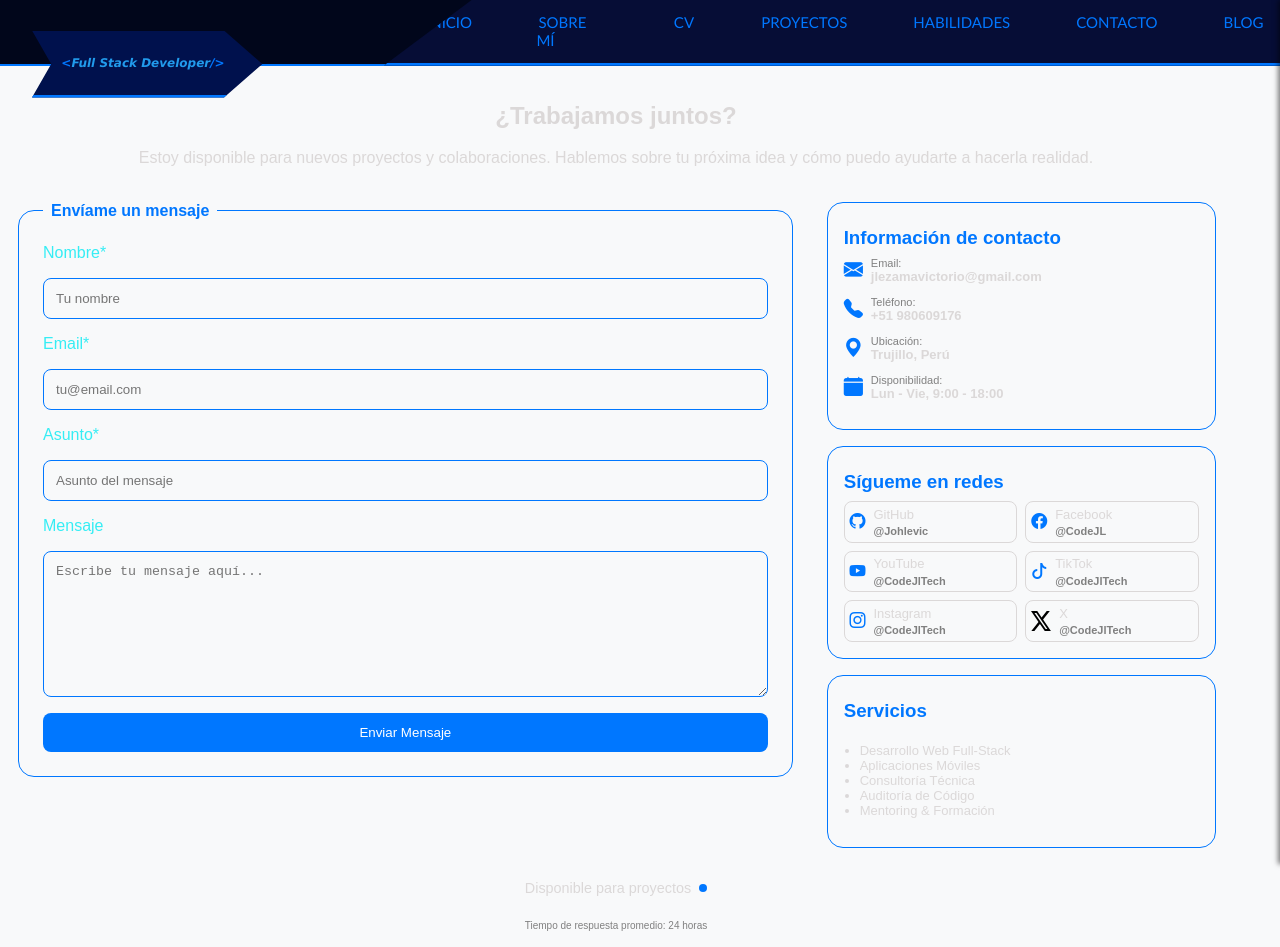
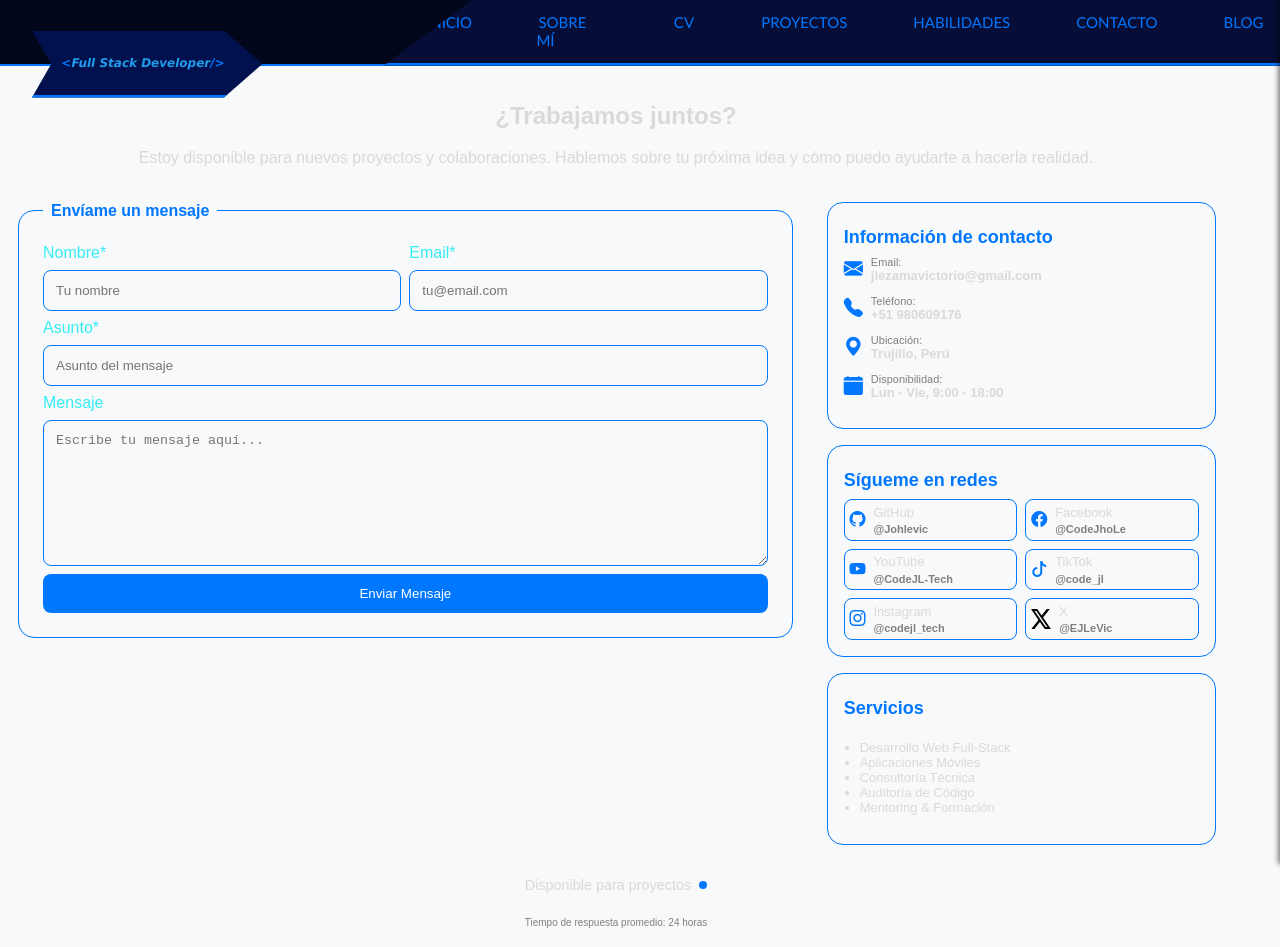
Before and after one commit to Johlevic/portafolio-profesional, an Angular app: page /contact in a window 1280 px wide. Built offline with nearby package versions, Linux system fonts and the light colour scheme; a web font is replaced by a local one.

Commit message:
Seccion footer

```diff
--- a/src/app/components/contact/contact.component.html
+++ b/src/app/components/contact/contact.component.html
@@ -1,9 +1,21 @@
 <section class="contact-section">
+
+
+
   <header class="contact-header">
     <h2>¿Trabajamos juntos?</h2>
     <p>Estoy disponible para nuevos proyectos y colaboraciones. Hablemos sobre tu próxima idea y cómo puedo ayudarte a
       hacerla realidad.</p>
   </header>
+
+   <!-- ALERTA -->
+   <app-alert
+   *ngIf="alert"
+    [type]="alert.type"
+    [title]="alert.title"
+    [message]="alert.message"
+    (closed)="cerrarAlerta()"
+  ></app-alert>
 
   <div class="contact-grid">
     <!-- Card Formulario -->
@@ -11,22 +23,74 @@
       <form #formRef="ngForm" id="contactForm" (ngSubmit)="enviarMensaje()">
         <fieldset>
           <legend>Envíame un mensaje</legend>
+          <input type="hidden" name="time">
 
-          <label for="nombre">Nombre*</label>
-          <input type="text" id="nombre" name="nombre" ngModel required placeholder="Tu nombre">
+          <div class="row">
+            <div class="row-item">
+              <label for="nombre">Nombre*</label>
+              <input
+                type="text"
+                id="nombre"
+                name="nombre"
+                ngModel
+                required
+                placeholder="Tu nombre"
+                #nombre="ngModel"
+              >
+              @if (nombre.invalid && (nombre.touched || formRef.submitted)) {
+                <div class="error">El nombre es obligatorio</div>
+              }
+            </div>
 
-          <label for="email">Email*</label>
-          <input type="email" id="email" name="email" ngModel required placeholder="tu@email.com">
+            <div class="row-item">
+              <label for="email">Email*</label>
+              <input
+                type="email"
+                id="email"
+                name="email"
+                ngModel
+                required
+                placeholder="tu@email.com"
+                #email="ngModel"
+              >
+              @if (email.invalid && (email.touched || formRef.submitted)) {
+                <div class="error">El email es obligatorio</div>
+              }
+            </div>
+          </div>
 
-          <label for="asunto">Asunto*</label>
-          <input type="text" id="asunto" name="asunto" ngModel required placeholder="Asunto del mensaje">
+          <div class="col">
+            <label for="asunto">Asunto*</label>
+            <input
+              type="text"
+              id="asunto"
+              name="asunto"
+              ngModel
+              required
+              placeholder="Asunto del mensaje"
+              #asunto="ngModel"
+            >
+            @if (asunto.invalid && (asunto.touched || formRef.submitted)) {
+              <div class="error">El asunto es obligatorio</div>
+            }
+          </div>
 
-          <label for="mensaje">Mensaje</label>
-          <textarea id="mensaje" name="mensaje" ngModel placeholder="Escribe tu mensaje aquí..."></textarea>
+          <div class="col">
+            <label for="mensaje">Mensaje</label>
+            <textarea
+              id="mensaje"
+              name="mensaje"
+              ngModel
+              placeholder="Escribe tu mensaje aquí..."
+              #mensaje="ngModel"
+            ></textarea>
+          </div>
 
           <button type="submit">Enviar Mensaje</button>
         </fieldset>
       </form>
+
+
     </div>
 
     <!-- Card Información -->
@@ -62,23 +126,24 @@
           </li>
           <li class="link">
             <i class="bi bi-facebook"></i>
-            <a href="https://facebook.com/CodeJl/"><span>Facebook</span> <b>&#64;CodeJL</b></a>
+            <a href="https://web.facebook.com/CodeJhoLe/"><span>Facebook</span> <b>&#64;CodeJhoLe</b></a>
           </li>
           <li class="link">
             <i class="bi bi-youtube"></i>
-            <a href="https://youtube.com/CodeJl/"><span>YouTube</span> <b>&#64;CodeJlTech</b></a></li>
+            <a href="https://www.youtube.com/@CodeJL-Tech"><span>YouTube</span> <b>&#64;CodeJL-Tech</b></a>
+          </li>
           <li class="link">
             <i class="bi bi-tiktok"></i>
-            <a href="https://tiktok.com/CodeJl/"><span>TikTok </span> <b>&#64;CodeJlTech</b></a>
+            <a href="https://www.tiktok.com/@code_jl"><span>TikTok </span> <b>&#64;code_jl</b></a>
           </li>
           <li class="link">
             <i class="bi bi-instagram"></i>
-            <a href="https://instangram.com/CodeJl/"><span>Instagram</span> <b>&#64;CodeJlTech</b></a>
+            <a href="https://www.instagram.com/codejl_tech/"><span>Instagram</span> <b>&#64;codejl_tech</b></a>
           </li>
           <li class="link">
             <img src="assets/icon/X_logo.svg" alt="X" width="20" height="20">
 
-            <a href="https://x.com/CodeJl/"><span>X</span><b><b>&#64;CodeJlTech</b></b></a>
+            <a href="https://x.com/EJLeVic/"><span>X</span><b><b>&#64;EJLeVic</b></b></a>
           </li>
         </ul>
 
@@ -102,4 +167,7 @@
     <span class="estado">Disponible para proyectos</span>
     <span class="time">Tiempo de respuesta promedio: 24 horas</span>
   </footer>
+
+
+
 </section>
--- a/src/app/components/contact/contact.component.scss
+++ b/src/app/components/contact/contact.component.scss
@@ -49,7 +49,6 @@
         padding: 1.5rem;
         display: flex;
         flex-direction: column;
-        gap: 1rem;
 
         legend {
           font-weight: bold;
@@ -57,11 +56,35 @@
           padding: 0 0.5rem;
         }
 
+        .row{
+          display: flex;
+          flex-direction: column;
+          gap: 0.5rem;
+
+
+          .row-item{
+            display: flex;
+            justify-content: center;
+            flex-direction: column;
+            gap: 0.5rem;
+          }
+        }
+
+        .col{
+          display: flex;
+          flex-direction: column;
+          margin-top: 0.5rem;
+          gap: 0.5rem;
+        }
+
+
+
         label {
           font-weight: 500;
         }
 
         input, textarea {
+          position: relative;
           padding: 0.75rem;
           border-radius: 0.5rem;
           border: 1px solid $primary-color;
@@ -72,13 +95,29 @@
             outline: none;
             border-color: lighten($primary-color, 15%);
           }
+
+
+
+
+
         }
 
         textarea {
           min-height: 120px;
         }
 
+        /* 🟡 Input en error (cuando fue tocado y es inválido) */
+        input.ng-invalid.ng-touched,
+        textarea.ng-invalid.ng-touched {
+          border: 2px solid #e63946;
+          background-color: #b9e8fd;
+          outline: none;
+        }
+
+
+
         button {
+          margin-top: 0.5rem;
           background-color: $primary-color;
           color: #fff;
           padding: 0.75rem;
@@ -88,7 +127,7 @@
           transition: background 0.3s;
 
           &:hover {
-            background-color: lighten($color-button-principal, 10%);
+            background-color: lighten($primary-color, 10%);
           }
         }
       }
@@ -108,6 +147,7 @@
         >h3{
           padding: 0.5rem 0;
           margin: 0;
+          font-size: 18px;
         }
         ul {
           list-style: none;
@@ -158,6 +198,7 @@
         >h3{
           padding: 0.5rem 0;
           margin: 0;
+          font-size: 18px;
         }
         .social-links{
           display: grid;
@@ -171,8 +212,15 @@
             padding:  0.3rem;
             align-items: center;
             gap: 0.5rem;
-            border: $color-gray solid 1px;
+            border: $primary-color solid 1px;
+
             border-radius: 0.5rem;
+            cursor: pointer;
+
+            &:hover{
+              background-color: rgb(28, 41, 53);
+              transition: all ease-out 0.3s;
+            }
 
             >i{
               color: $primary-color;
@@ -204,6 +252,7 @@
         >h3{
           padding: 0.5rem 0;
           margin: 0;
+          font-size: 18px;
         }
 
         >ul{
@@ -281,6 +330,27 @@
     width: 1200px;
     .contact-grid{
       grid-template-columns: 2fr 1fr;
+
+      .contact-form{
+        .row{
+          flex-direction: row !important;
+          gap: 1rem;
+          .row-item{
+            width: 100%;
+          }
+        }
+      }
+
     }
   }
 }
+
+
+ /* 🔴 Mensajes de error */
+ .error {
+  color: #e63946;         /* rojo intenso */
+  font-size: 0.85rem;
+  display: block;
+  font-weight: 500;
+
+}
--- a/src/app/components/contact/contact.component.ts
+++ b/src/app/components/contact/contact.component.ts
@@ -1,32 +1,82 @@
 import { Component, ViewChild, ElementRef } from '@angular/core';
 import { FormsModule } from '@angular/forms';
 import emailjs from '@emailjs/browser';
+import { environment } from '../../../environments/environment';
+import { CommonModule } from '@angular/common';
+import { AlertComponent } from '../../components/alerts/alert/alert.component'; // 👈 Importa tu alerta
+
+type AlertType = 'success' | 'error' | 'warning' | 'info' | 'question';
 
 @Component({
   selector: 'app-contact',
   standalone: true,
-  imports: [FormsModule],
+  imports: [FormsModule, CommonModule, AlertComponent],
   templateUrl: './contact.component.html',
   styleUrls: ['./contact.component.scss']
 })
 export class ContactComponent {
-  @ViewChild('formRef') formRef!: ElementRef<HTMLFormElement>; // referencia al form HTML
+  @ViewChild('formRef', { read: ElementRef }) formRef!: ElementRef<HTMLFormElement>;
+
+  // Alerta
+  alert: { type: AlertType; title: string; message: string } | null = null;
 
   enviarMensaje() {
-    if (this.formRef) {
-      const serviceID = 'service_8hin2cp';
-      const templateID = 'tu_template_id';
-      const userID = 'tu_public_key';
+    if (!this.formRef) return;
+    const formEl = this.formRef.nativeElement;
 
-      emailjs.sendForm(serviceID, templateID, this.formRef.nativeElement, userID)
-        .then(() => {
-          alert('¡Mensaje enviado con éxito!');
-          this.formRef.nativeElement.reset();
-        })
-        .catch((error) => {
-          console.error('Error al enviar:', error);
-          alert('Hubo un error al enviar el mensaje.');
-        });
+    // Obtener valores
+    const nombre = (formEl.querySelector<HTMLInputElement>('input[name="nombre"]')?.value || '').trim();
+    const email = (formEl.querySelector<HTMLInputElement>('input[name="email"]')?.value || '').trim();
+    const asunto = (formEl.querySelector<HTMLInputElement>('input[name="asunto"]')?.value || '').trim();
+    const mensaje = (formEl.querySelector<HTMLTextAreaElement>('textarea[name="mensaje"]')?.value || '').trim();
+
+    // Validaciones
+    if (!nombre || !email || !asunto || !mensaje) {
+      this.alert = {
+        type: 'error',
+        title: 'Error',
+        message: '⚠️ Completa todos los campos obligatorios'
+      };
+      return;
     }
+
+    const emailRegex = /^[^\s@]+@[^\s@]+\.[^\s@]+$/;
+    if (!emailRegex.test(email)) {
+      this.alert = {
+        type: 'error',
+        title: 'Error',
+        message: '⚠️ Ingresa un correo válido'
+      };
+      return;
+    }
+
+    // Hora local
+    const fecha = new Date();
+    const horaLocal = fecha.toLocaleString('es-PE', { dateStyle: 'short', timeStyle: 'short' });
+    const hiddenInput = formEl.querySelector<HTMLInputElement>('input[name="time"]');
+    if (hiddenInput) hiddenInput.value = horaLocal;
+
+    // Enviar con EmailJS
+    emailjs.sendForm(environment.emailServiceID, environment.emailTemplateID, formEl, environment.emailUserID)
+      .then(() => {
+        formEl.reset();
+        this.alert = {
+          type: 'success',
+          title: '¡Éxito!',
+          message: 'Tu mensaje fue enviado con éxito ✅'
+        };
+      })
+      .catch((error) => {
+        console.error('Error al enviar:', error);
+        this.alert = {
+          type: 'error',
+          title: 'Error',
+          message: 'Hubo un problema al enviar el mensaje ❌'
+        };
+      });
+  }
+
+  cerrarAlerta() {
+    this.alert = null;
   }
 }
--- /dev/null
+++ b/src/environments/environment.development.ts
@@ -0,0 +1 @@
+export const environment = {};
--- /dev/null
+++ b/src/environments/environment.ts
@@ -0,0 +1,7 @@
+// environment.ts
+export const environment = {
+  production: false,
+  emailServiceID: 'service_8hin2cp',
+  emailTemplateID: 'template_xvv0fg9',
+  emailUserID: '6sq4pbjag3PPdrsyC'
+};
```
Also changed, not shown: angular.json (+7 -1 lines), src/app/components/alerts/alert/alert.component.html (added, +16 -0 lines), src/app/components/alerts/alert/alert.component.scss (added, +61 -0 lines), src/app/components/alerts/alert/alert.component.ts (added, +38 -0 lines), src/app/components/footer/footer.component.html (+6 -5 lines), src/app/components/footer/footer.component.scss (+35 -17 lines), src/app/components/footer/footer.component.ts (+4 -4 lines), 1 other file (tests, documents, lock files or other folders).
